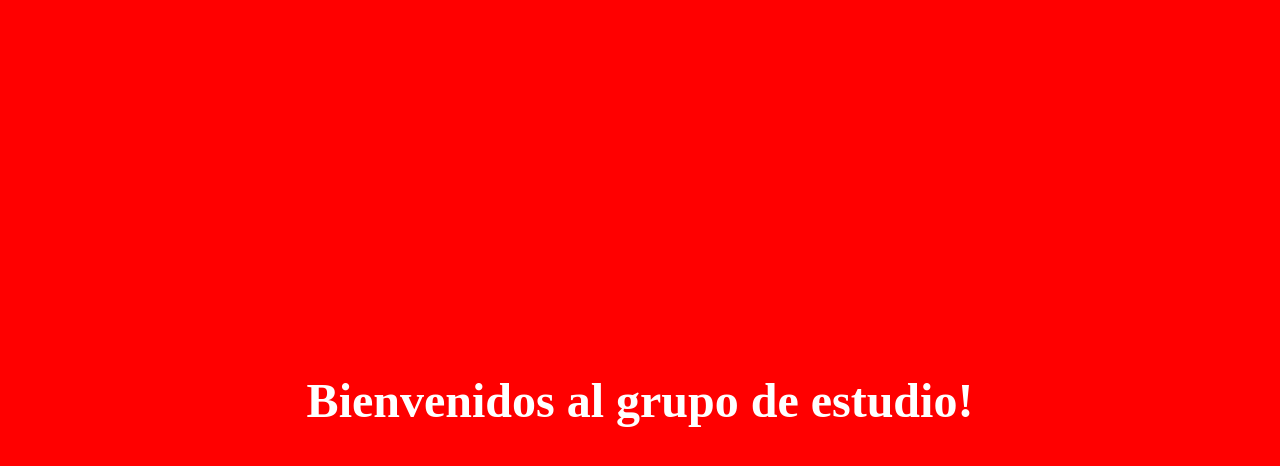
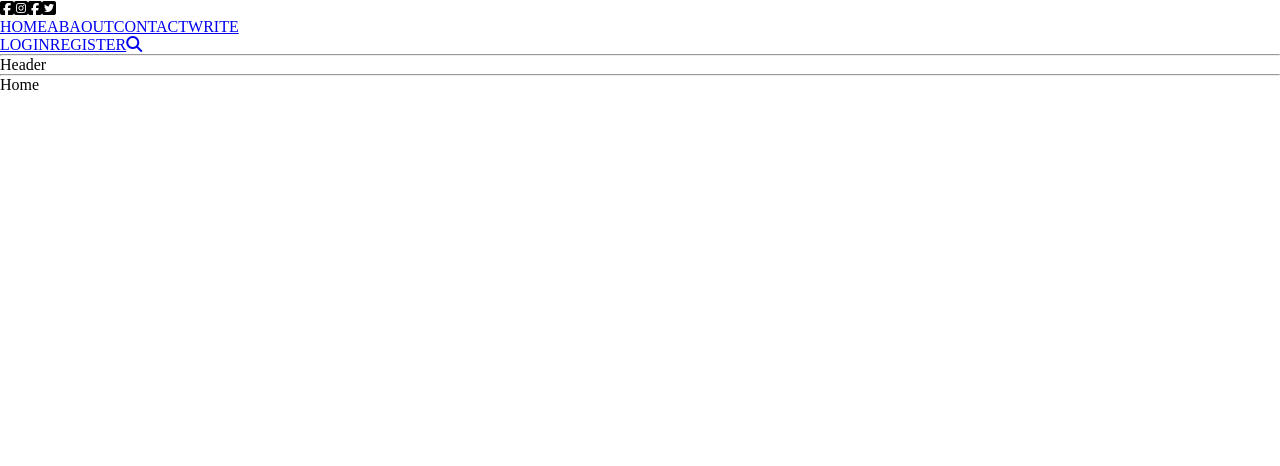
Before and after one commit to neriheredia/BLOG_UI_TEMPLATE, a React (Vite) app: page / in a window 1280 px wide. Shown: the top 466 px of the page. Built offline with nearby package versions, Linux system fonts and the light colour scheme.

Commit message:
top hecho sin estilo

```diff
--- a/index.html
+++ b/index.html
@@ -4,6 +4,7 @@
 		<meta charset="UTF-8" />
 		<link rel="icon" type="image/svg+xml" href="/vite.svg" />
 		<meta name="viewport" content="width=device-width, initial-scale=1.0" />
+		<script src="https://kit.fontawesome.com/0301662a26.js" crossorigin="anonymous"></script>
 		<style>
 			* {
 				margin: 0;
--- a/src/App.jsx
+++ b/src/App.jsx
@@ -1,23 +1,17 @@
+import { BrowserRouter } from "react-router-dom";
+import Header from "./Page/Header/Header";
+import Home from "./Page/Home/Home";
+import Top from "./Page/Top/Top";
+
 const App = () => {
 	return (
-		<div
-			style={{
-				alignItems: 'center',
-				background: 'red',
-				display: 'flex',
-				height: '100vh',
-				justifyContent: 'center',
-			}}
-		>
-			<h1
-				style={{
-					color: 'white',
-					fontSize: '3rem',
-				}}
-			>
-				Bienvenidos al grupo de estudio!
-			</h1>
-		</div>
+		<BrowserRouter>
+			<Top/>
+			<hr />
+			<Header/>
+			<hr />
+			<Home/>
+		</BrowserRouter>
 	);
 };
 
--- /dev/null
+++ b/src/Page/Header/Header.jsx
@@ -0,0 +1,6 @@
+function Header() {
+  return (
+    <div>Header</div>
+  )
+}
+export default Header
--- /dev/null
+++ b/src/Page/Home/Home.jsx
@@ -0,0 +1,6 @@
+function Home() {
+  return (
+    <div>Home</div>
+  )
+}
+export default Home
--- /dev/null
+++ b/src/Page/Top/Top.jsx
@@ -0,0 +1,14 @@
+import Center from "./components/Center"
+import Left from "./components/Left"
+import Rigth from "./components/Rigth"
+
+function Top() {
+  return (
+    <div className="top">
+        <Left/>
+        <Center/>
+        <Rigth/>
+    </div>
+  )
+}
+export default Top
--- /dev/null
+++ b/src/Page/Top/Top.module.css
@@ -0,0 +1,4 @@
+.top{
+    display: flex;
+    flex-direction: row;
+}
--- /dev/null
+++ b/src/Page/Top/components/Center.jsx
@@ -0,0 +1,13 @@
+import { NavLink } from "react-router-dom"
+
+function Center() {
+  return (
+    <div>
+      <NavLink to="">HOME</NavLink>
+      <NavLink to="">ABAOUT</NavLink>
+      <NavLink to="">CONTACT</NavLink>
+      <NavLink to="">WRITE</NavLink>
+    </div>
+  )
+}
+export default Center
--- /dev/null
+++ b/src/Page/Top/components/Left.jsx
@@ -0,0 +1,11 @@
+function Left() {
+  return (
+    <div>
+      <i className="fa-brands fa-square-facebook"></i>
+      <i className="fa-brands fa-square-instagram"></i>
+      <i className="fa-brands fa-square-facebook"></i>
+      <i className="fa-brands fa-square-twitter"></i>
+    </div>
+  )
+}
+export default Left
--- /dev/null
+++ b/src/Page/Top/components/Rigth.jsx
@@ -0,0 +1,12 @@
+import { NavLink } from "react-router-dom"
+
+function Rigth() {
+  return (
+    <div>
+      <NavLink to="">LOGIN</NavLink>
+      <NavLink to="">REGISTER</NavLink>
+      <NavLink to=""><i className="fa-solid fa-magnifying-glass"></i></NavLink>
+    </div>
+  )
+}
+export default Rigth
```
